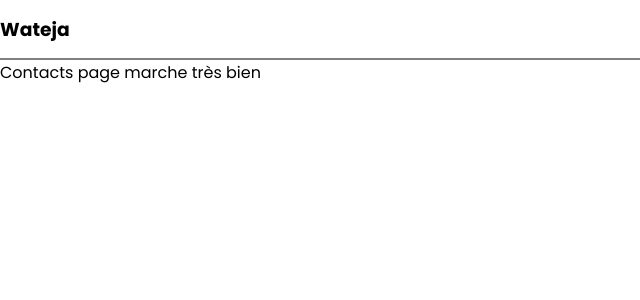
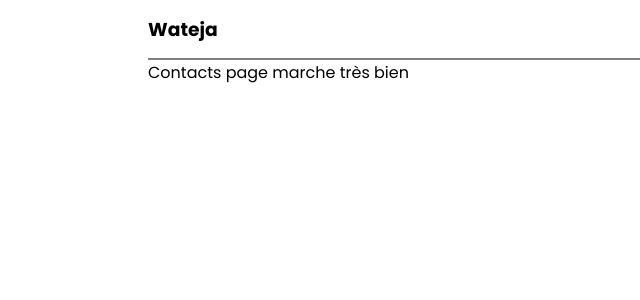
Before and after one commit to Chadrac-WAKOMYA/wateja, a Next.js app: page /contacts in a window 1280 px wide. Shown: the top 300 px of the page, without its empty margins (0-640 px from the left). Built offline with nearby package versions, Linux system fonts and the light colour scheme.

Commit message:
globals.css not-found.tsx updated

```diff
--- a/src/app/(contacts)/layout.tsx
+++ b/src/app/(contacts)/layout.tsx
@@ -5,7 +5,7 @@ type Props = {children : ReactNode}
 
 export default function layout({children}: Props) {
   return (
-    <div>
+    <div className='page'>
         <Navbar/>
         {children}
     </div>
--- a/src/app/globals.css
+++ b/src/app/globals.css
@@ -33,11 +33,10 @@
 }
 
 .page {
-  padding: 0.8rem;
-  text-decoration: none;
-  background-color: rgb(40,103,191);
-  color: white;
-  border-radius: 5px;
+  height: 100vh;
+  max-width: 1080px;
+  margin : 0 auto;
+  padding : 0 3rem;
 }
 
 .btn-link {
--- a/src/app/not-found.tsx
+++ b/src/app/not-found.tsx
@@ -6,7 +6,7 @@ type Props = {}
 
 export default function NotFound({}: Props) {
   return (
-    <div className= {styles.page}>
+    <div className= "flex flex-col center page">
         <h2>La page demandée n'existe pas</h2>
         <Link href={"/"} className='btn-link'>Page d'accueil</Link>
     </div>
```
